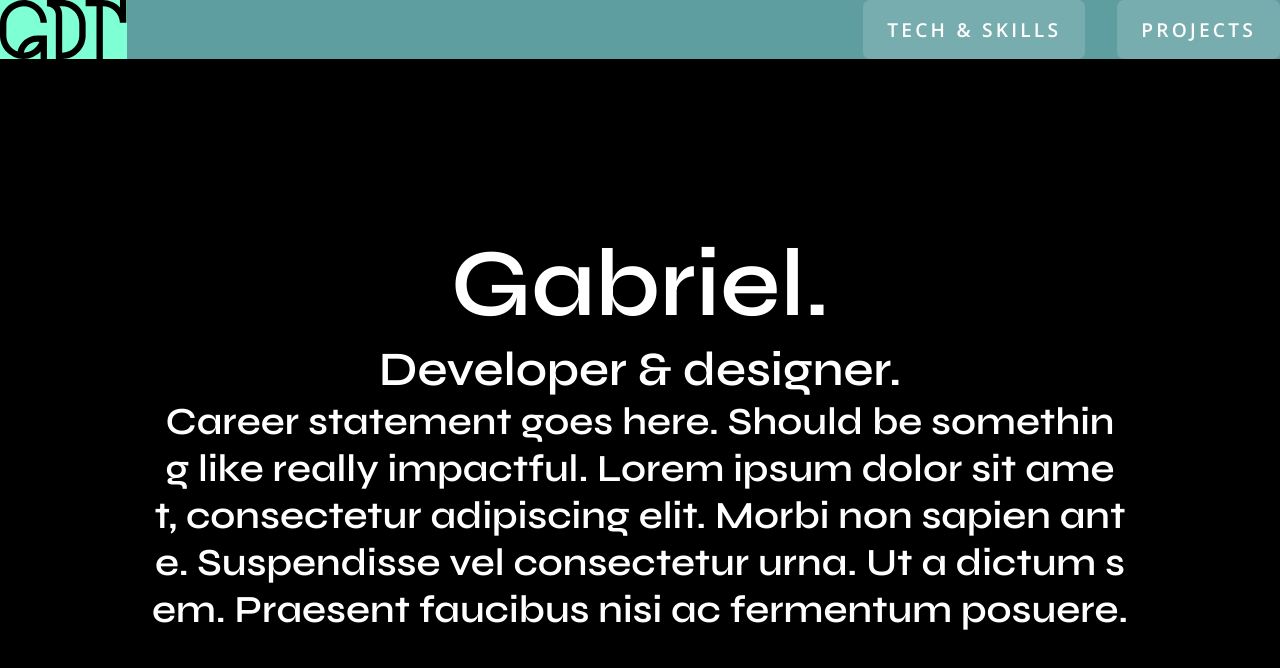
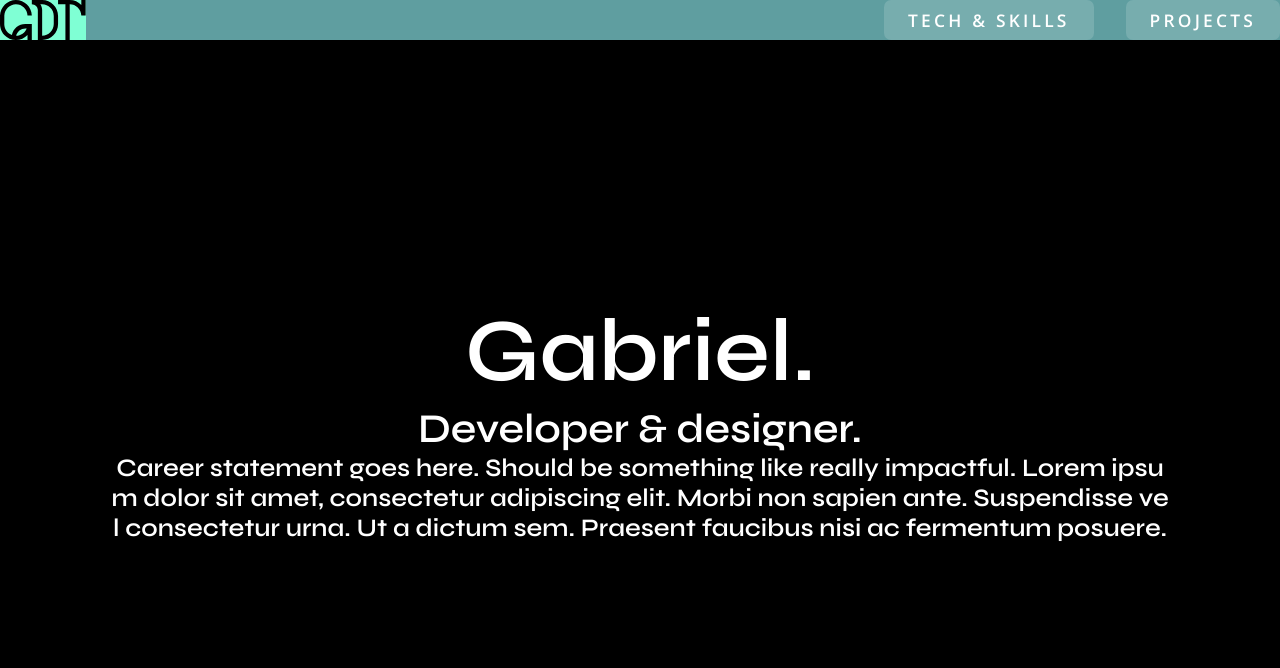
Before and after one commit to Gatinoko/Portfolio, a Next.js app: page / in a window 1280 px wide. Shown: the top 668 px of the page. Built offline with nearby package versions, Linux system fonts and the light colour scheme.

Commit message:
feat(stylesheets): Updated button and text styling

```diff
--- a/components/button/button.scss
+++ b/components/button/button.scss
@@ -40,7 +40,7 @@
 			padding: 16px 24px;
 		}
 		@include screen-breakpoint(mobile) {
-			@include interface-2xs;
+			@include interface-xs;
 			border-radius: 7px;
 			gap: 16px;
 			padding: 16px 24px;
@@ -56,7 +56,7 @@
 		@include interface-l;
 		border-radius: 13px;
 		gap: 24px;
-		padding: 24px 48px;
+		padding: 16px 48px;
 	}
 	&.regular {
 		@include interface-r;
@@ -68,13 +68,13 @@
 		@include interface-s;
 		border-radius: 7px;
 		gap: 16px;
-		padding: 16px 24px;
+		padding: 8px 24px;
 	}
 	&.extra-small {
-		@include interface-2xs;
+		@include interface-xs;
 		border-radius: 7px;
 		gap: 16px;
-		padding: 16px 24px;
+		padding: 8px 24px;
 	}
 
 	/*
--- a/styles/typography/_mixins.scss
+++ b/styles/typography/_mixins.scss
@@ -20,9 +20,9 @@
 	@include font-syne;
 
 	font-size: clamp(
-		get-heading-font-value(2xs),
-		get-heading-font-value(xl) + 1.5vw,
-		get-heading-font-value(xl) + 5vw
+		get-heading-font-value(l),
+		get-heading-font-value(xl) + 2vw,
+		get-heading-font-value(xl) + 100%
 	);
 	font-weight: get-font-weight-value(semibold);
 }
@@ -30,9 +30,9 @@
 	@include font-syne;
 
 	font-size: clamp(
-		get-heading-font-value(2xs),
-		get-heading-font-value(l) + 1.5vw,
-		get-heading-font-value(xl) + 5vw
+		get-heading-font-value(r),
+		get-heading-font-value(l) + 2vw,
+		get-heading-font-value(l) + 100%
 	);
 	font-weight: get-font-weight-value(semibold);
 }
@@ -40,9 +40,9 @@
 	@include font-syne;
 
 	font-size: clamp(
-		get-heading-font-value(2xs),
-		get-heading-font-value(r) + 1.5vw,
-		get-heading-font-value(xl) + 5vw
+		get-heading-font-value(s),
+		get-heading-font-value(r) + 2vw,
+		get-heading-font-value(r) + 100%
 	);
 	font-weight: get-font-weight-value(semibold);
 }
@@ -50,9 +50,9 @@
 	@include font-syne;
 
 	font-size: clamp(
-		get-heading-font-value(2xs),
-		get-heading-font-value(s) + 1.5vw,
-		get-heading-font-value(xl) + 5vw
+		get-heading-font-value(xs),
+		get-heading-font-value(s) + 2vw,
+		get-heading-font-value(s) + 100%
 	);
 	font-weight: get-font-weight-value(semibold);
 }
@@ -62,7 +62,7 @@
 	font-size: clamp(
 		get-heading-font-value(2xs),
 		get-heading-font-value(xs) + 1.5vw,
-		get-heading-font-value(xl) + 5vw
+		get-heading-font-value(xs) + 100%
 	);
 	font-weight: get-font-weight-value(semibold);
 }
@@ -72,7 +72,7 @@
 	font-size: clamp(
 		get-heading-font-value(2xs),
 		get-heading-font-value(2xs) + 1.5vw,
-		get-heading-font-value(xl) + 5vw
+		get-heading-font-value(2xs) + 50%
 	);
 	font-weight: get-font-weight-value(semibold);
 }
@@ -149,9 +149,9 @@
 
 	letter-spacing: 3.2px;
 	font-size: clamp(
-		get-body-font-value(2xs),
+		get-body-font-value(l),
 		get-body-font-value(xl) + 1.5vw,
-		get-body-font-value(xl)
+		get-body-font-value(xl) + 75%
 	);
 	font-weight: get-font-weight-value(semibold);
 }
@@ -160,9 +160,9 @@
 
 	letter-spacing: 3.2px;
 	font-size: clamp(
-		get-body-font-value(2xs),
+		get-body-font-value(r),
 		get-body-font-value(l) + 1.5vw,
-		get-body-font-value(xl)
+		get-body-font-value(l) + 75%
 	);
 	font-weight: get-font-weight-value(semibold);
 }
@@ -171,9 +171,9 @@
 
 	letter-spacing: 3.2px;
 	font-size: clamp(
-		get-body-font-value(2xs),
+		get-body-font-value(xs),
 		get-body-font-value(r) + 1.5vw,
-		get-body-font-value(xl)
+		get-body-font-value(r) + 75%
 	);
 	font-weight: get-font-weight-value(semibold);
 }
@@ -182,9 +182,9 @@
 
 	letter-spacing: 3.2px;
 	font-size: clamp(
-		get-body-font-value(2xs),
+		get-body-font-value(xs),
 		get-body-font-value(s) + 1.5vw,
-		get-body-font-value(xl)
+		get-body-font-value(s) + 75%
 	);
 	font-weight: get-font-weight-value(bold);
 }
@@ -195,7 +195,7 @@
 	font-size: clamp(
 		get-body-font-value(2xs),
 		get-body-font-value(xs) + 1.5vw,
-		get-body-font-value(xl)
+		get-body-font-value(xs) + 75%
 	);
 	font-weight: get-font-weight-value(bold);
 }
@@ -206,7 +206,7 @@
 	font-size: clamp(
 		get-body-font-value(2xs),
 		get-body-font-value(2xs) + 1.5vw,
-		get-body-font-value(xl)
+		get-body-font-value(2xs) + 100%
 	);
 	font-weight: get-font-weight-value(bold);
 }
```
